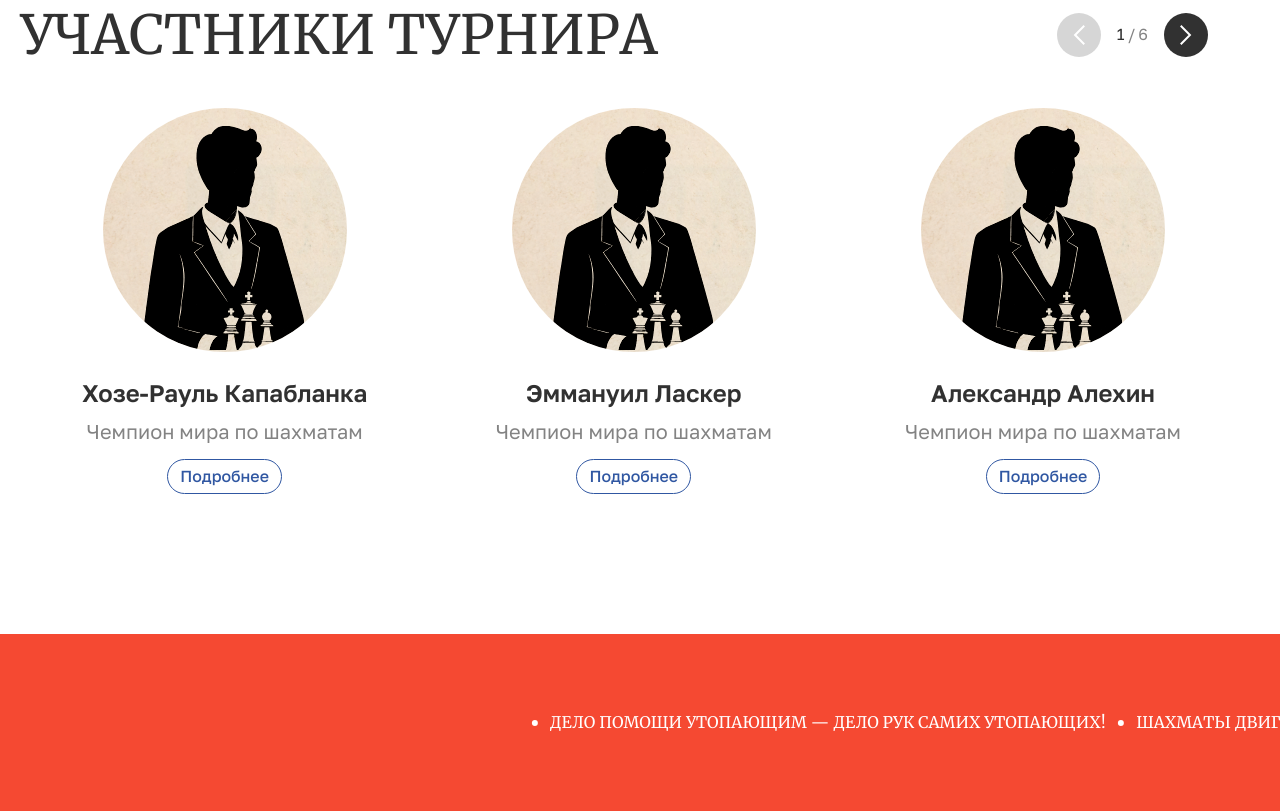
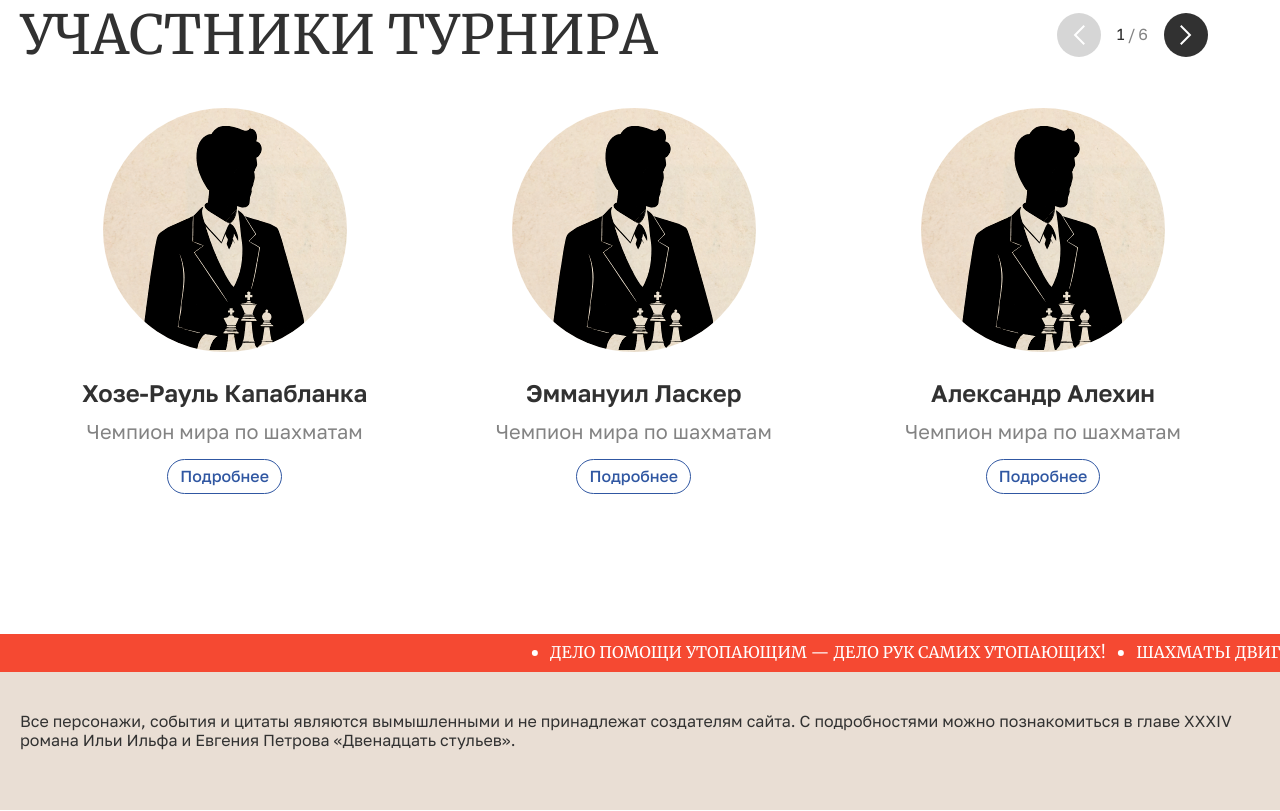
Before and after one commit to TIIGRUS/chess-club-landing, a plain HTML site: page index.html in a window 1280 px wide. Shown: the part 2472-3283 px from the top of the page. Drawn offline with Linux system fonts and the light colour scheme.

Commit message:
fix: position running-line

```diff
--- a/index.html
+++ b/index.html
@@ -76,7 +76,7 @@
         />
         <img src="./images/circle.svg" class="header__circle rotation" alt="" />
       </div>
-      <div class="running-line">
+      <div class="running-line header__running-line">
         <ul class="running-line__list">
           <li class="running-line__list-item">
             Дело помощи утопающим — дело рук самих утопающих!
@@ -365,7 +365,7 @@
         </div>
       </section>
     </main>
-    <footer class="footer page__section page__section_has_bg">
+    <footer class="footer">
       <div class="running-line footer__running-line">
         <ul class="running-line__list">
           <li class="running-line__list-item">
@@ -379,7 +379,7 @@
           </li>
         </ul>
       </div>
-      <p class="footer__description">
+      <p class="footer__description page__section">
         Все персонажи, события и цитаты являются вымышленными и не принадлежат
         создателям сайта. С подробностями можно познакомиться в главе XXXIV
         романа Ильи Ильфа и Евгения Петрова «Двенадцать стульев».
--- a/styles/blocks/footer.css
+++ b/styles/blocks/footer.css
@@ -1,14 +1,20 @@
 .footer {
     font-size: 16px;
-    padding-block: 78px 60px;
+    padding-block: 0 60px;
     margin-block-start: 100px;
     position: relative;
-}
-
-.footer__running-line {
-    top: 0;
+    display: flex;
+    flex-direction: column;
+    gap: 40px;
+    background-color: var(--section-bg);
 }
 
 .footer__description {
     line-height: 120%;
 }
+
+@media (min-width:1300px) {
+    .footer {
+        padding-block: 0 70px;
+    }
+}
--- /dev/null
+++ b/styles/blocks/header/__running-line/header__running-line.css
@@ -0,0 +1,7 @@
+.header__running-line {
+    position: absolute;
+    z-index: 2;
+    bottom: 0;
+    left: 0;
+    right: 0;
+}
--- a/styles/blocks/header/header.css
+++ b/styles/blocks/header/header.css
@@ -9,6 +9,7 @@
 @import url(./__circle/header__circle.css);
 @import url(./__front-figure/header__front-figure.css);
 @import url(./__chess-figure/header__chess-figure.css);
+@import url(./__running-line/header__running-line.css);
 
 .header {
     margin: 0 auto;
--- a/styles/blocks/running-line.css
+++ b/styles/blocks/running-line.css
@@ -1,10 +1,4 @@
 .running-line {
-    /* height: 38px; */
-    position: absolute;
-    z-index: 2;
-    bottom: 0;
-    left: 0;
-    right: 0;
     background-color: var(--red-color);
     overflow: hidden;
     display: flex;
--- a/styles/index.css
+++ b/styles/index.css
@@ -3,6 +3,7 @@
 @import url(./blocks/page.css);
 @import url(./blocks/logo/logo.css);
 @import url(./blocks/decor.css);
+@import url(./blocks/running-line.css);
 @import url(./blocks/main-title.css);
 @import url(./blocks/header/header.css);
 @import url(./blocks/button.css);
@@ -12,5 +13,4 @@
 @import url(./blocks/stages.css);
 @import url(./blocks/member.css);
 @import url(./blocks/footer.css);
-@import url(./blocks/running-line.css);
 @import url(./animation.css);
```
